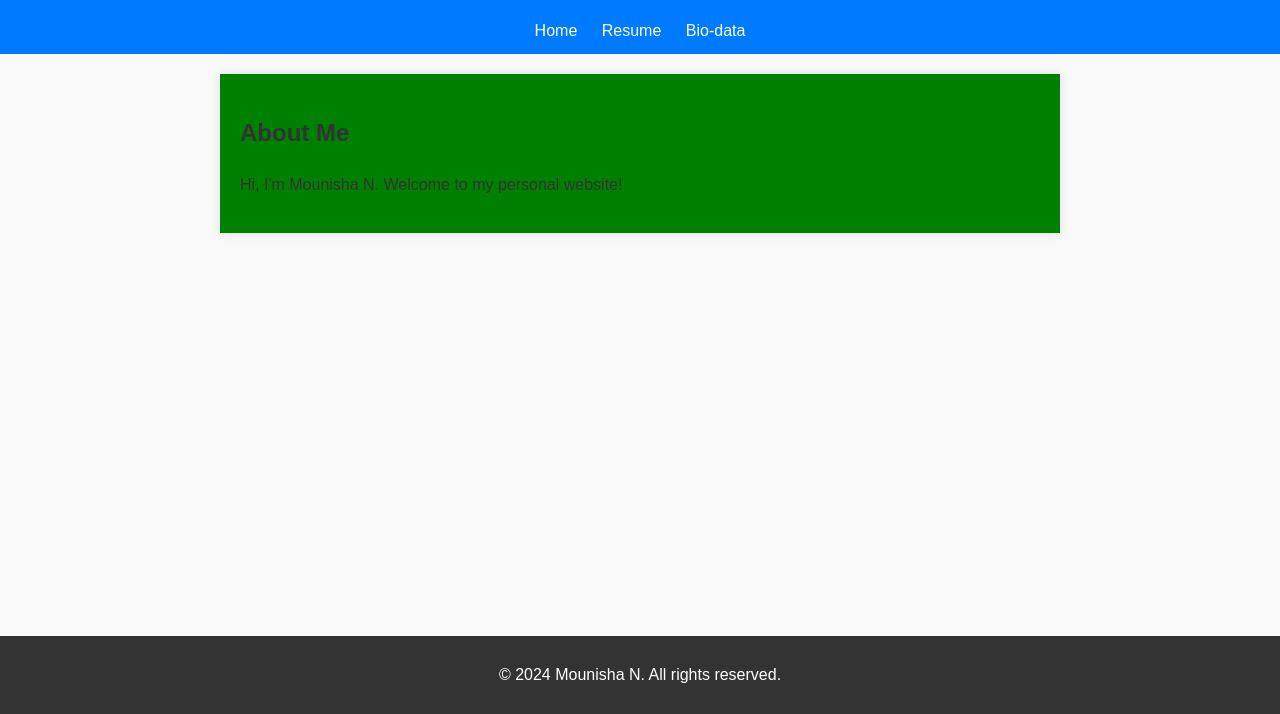
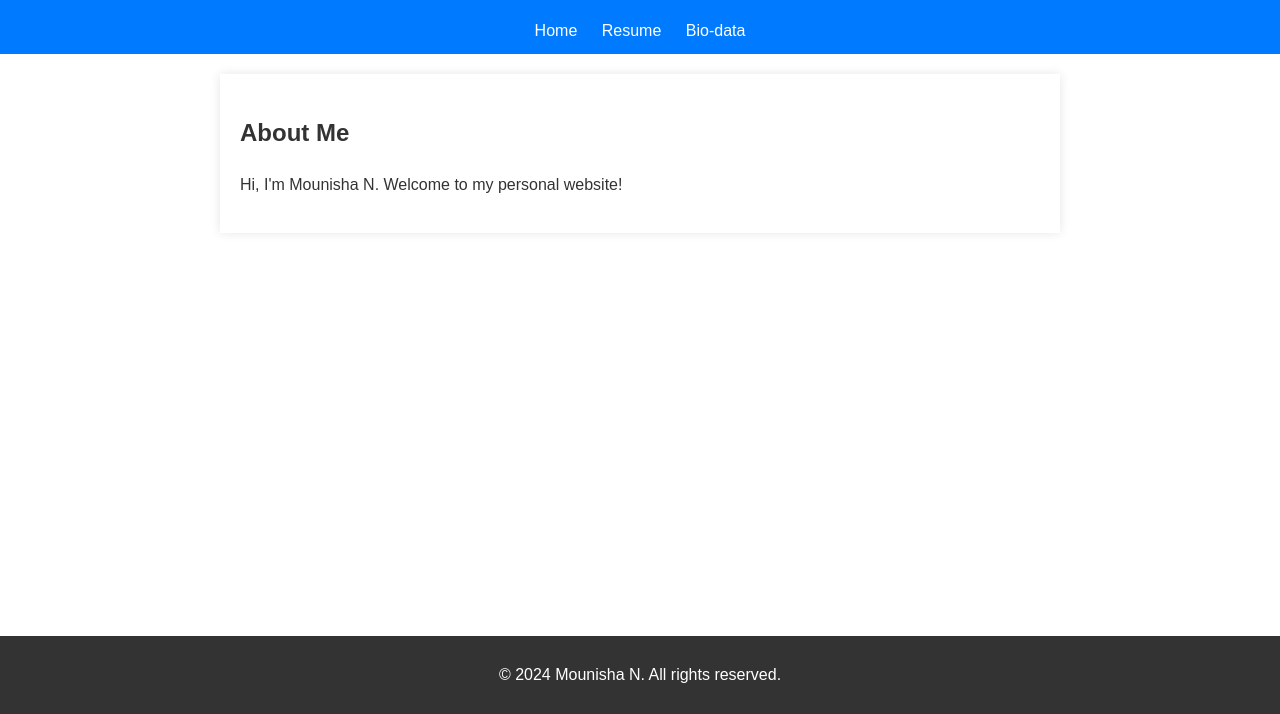
Before and after one commit to Mounisha269/resume_website, a plain HTML site: page index.html in a window 1280 px wide. Shown: the part 86-800 px from the top of the page. Drawn offline with Linux system fonts and the light colour scheme.

Commit message:
Update styles.css

```diff
--- a/styles.css
+++ b/styles.css
@@ -1,7 +1,7 @@
 body {
     font-family: Arial, sans-serif;
     line-height: 1.6;
-    background: #f9f9f9;
+    background:greay;
     color: #333;
     margin: 0;
     padding: 0;
@@ -26,7 +26,7 @@ header nav a:hover {
 
 main {
     padding: 20px;
-    background: green;
+    background:white;
     margin: 20px auto;
     max-width: 800px;
     box-shadow: 0 0 10px rgba(0, 0, 0, 0.1);
```
